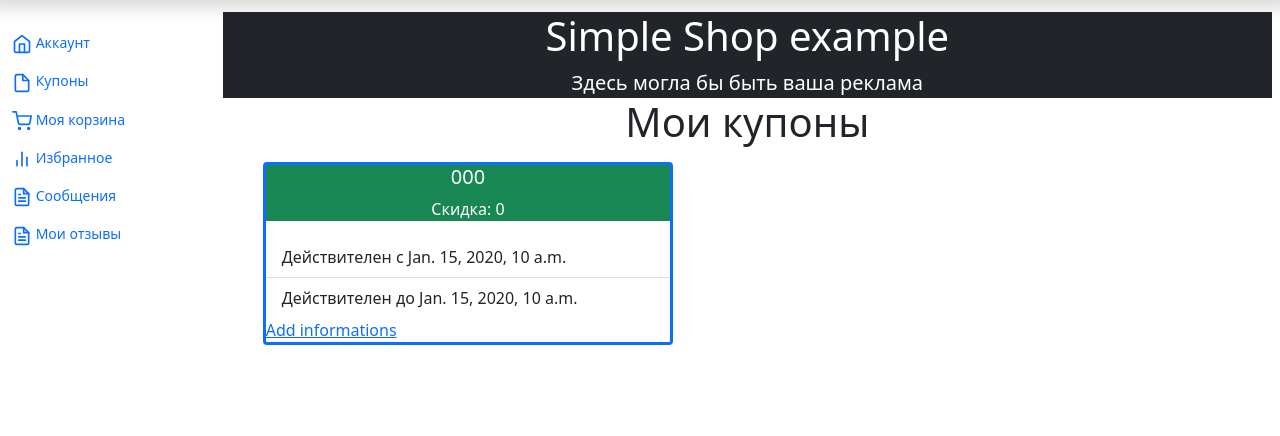
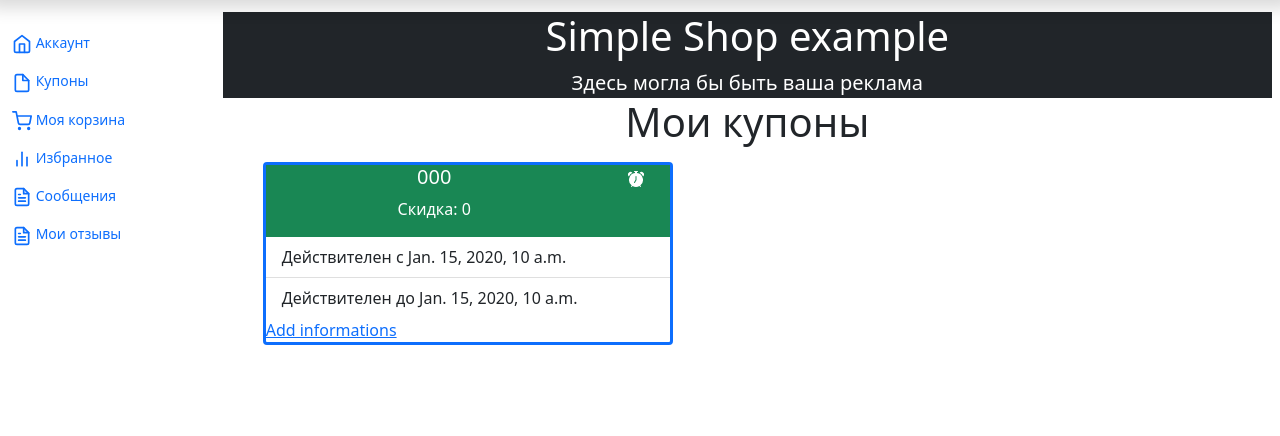
Before and after one commit to maksimuspiter/simple_shop_final_proj, a Django app: page /account/main/copons/ in a window 1280 px wide. Shown: the part 62-498 px from the top of the page. Run offline with Django 4.2, Linux system fonts and the light colour scheme; a user stored in the database is signed in; tables that the repository leaves empty hold one stand-in row (values such as "Sample post").

Commit message:
change style

```diff
--- a/myshop/account/templates/account/my_copons.html
+++ b/myshop/account/templates/account/my_copons.html
@@ -16,9 +16,31 @@
     {% for cupon in account.cupons.all %}
 
     <div class="col-5 p-0 m-2 bd-highlight border border-3 border-primary rounded">
-        <div class="text-center bg-success text-white">
-          <h5>{{cupon.code}}</h5>
-          <p>Скидка: {{cupon.discount}}</p>
+        <div class="row p-0 m-0 text-center text-white
+        {% if cupon.active %}
+          bg-success
+        {% else %}
+          bg-secondary
+        {% endif %}">
+          <div class="col-10">
+            <h5>{{cupon.code}}</h5>
+            <p>Скидка: {{cupon.discount}}</p>
+          </div>
+          <div class="col-2">
+            <span>
+              {% if cupon.active %}
+                <svg xmlns="http://www.w3.org/2000/svg" width="16" height="16" fill="currentColor" class="bi bi-alarm-fill" viewBox="0 0 16 16">
+                  <path d="M6 .5a.5.5 0 0 1 .5-.5h3a.5.5 0 0 1 0 1H9v1.07a7.001 7.001 0 0 1 3.274 12.474l.601.602a.5.5 0 0 1-.707.708l-.746-.746A6.97 6.97 0 0 1 8 16a6.97 6.97 0 0 1-3.422-.892l-.746.746a.5.5 0 0 1-.707-.708l.602-.602A7.001 7.001 0 0 1 7 2.07V1h-.5A.5.5 0 0 1 6 .5zm2.5 5a.5.5 0 0 0-1 0v3.362l-1.429 2.38a.5.5 0 1 0 .858.515l1.5-2.5A.5.5 0 0 0 8.5 9V5.5zM.86 5.387A2.5 2.5 0 1 1 4.387 1.86 8.035 8.035 0 0 0 .86 5.387zM11.613 1.86a2.5 2.5 0 1 1 3.527 3.527 8.035 8.035 0 0 0-3.527-3.527z"/>
+                </svg>
+              {% else %}
+                <svg xmlns="http://www.w3.org/2000/svg" width="16" height="16" fill="currentColor" class="bi bi-alarm" viewBox="0 0 16 16">
+                  <path d="M8.5 5.5a.5.5 0 0 0-1 0v3.362l-1.429 2.38a.5.5 0 1 0 .858.515l1.5-2.5A.5.5 0 0 0 8.5 9V5.5z"/>
+                  <path d="M6.5 0a.5.5 0 0 0 0 1H7v1.07a7.001 7.001 0 0 0-3.273 12.474l-.602.602a.5.5 0 0 0 .707.708l.746-.746A6.97 6.97 0 0 0 8 16a6.97 6.97 0 0 0 3.422-.892l.746.746a.5.5 0 0 0 .707-.708l-.601-.602A7.001 7.001 0 0 0 9 2.07V1h.5a.5.5 0 0 0 0-1h-3zm1.038 3.018a6.093 6.093 0 0 1 .924 0 6 6 0 1 1-.924 0zM0 3.5c0 .753.333 1.429.86 1.887A8.035 8.035 0 0 1 4.387 1.86 2.5 2.5 0 0 0 0 3.5zM13.5 1c-.753 0-1.429.333-1.887.86a8.035 8.035 0 0 1 3.527 3.527A2.5 2.5 0 0 0 13.5 1z"/>
+                </svg>
+              {% endif %}
+
+            </span>
+          </div>
         </div>
         <div>
             <ul class="list-group list-group-flush">
```
